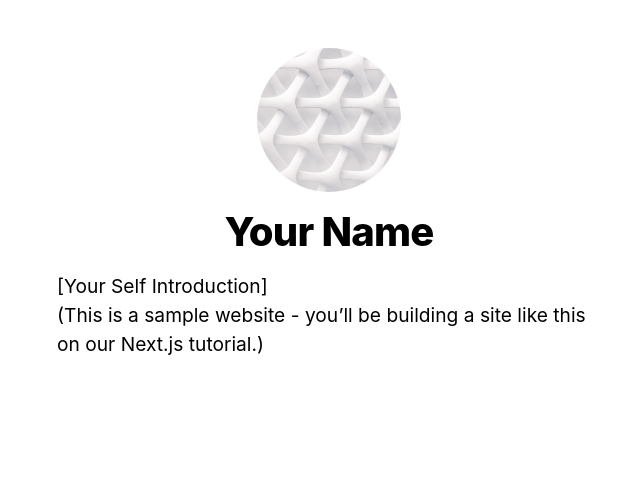
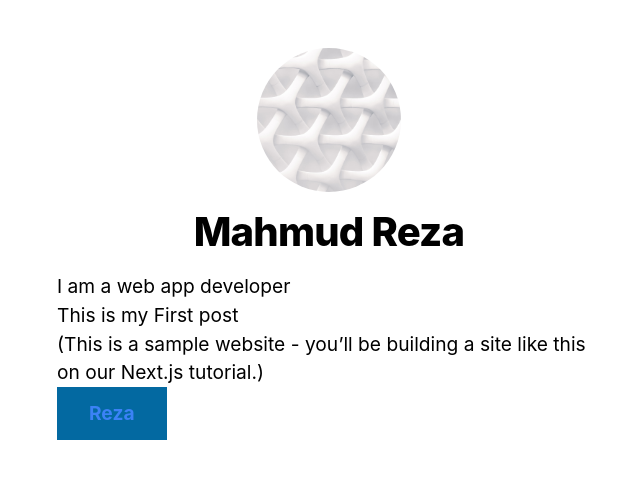
Before and after one commit to rezagitcode/Nextjs-learn, a Next.js app: page / in a window 1280 px wide. Shown: the top 478 px of the page, without its empty margins (311-951 px from the left). Built offline with nearby package versions, Linux system fonts and the light colour scheme.

Commit message:
added tailwindCSS and made some modifications

```diff
--- a/components/layout.js
+++ b/components/layout.js
@@ -4,7 +4,7 @@ import styles from './layout.module.css';
 import utilStyles from '../styles/utils.module.css';
 import Link from 'next/link';
 
-const name = 'Your Name';
+const name = 'Mahmud Reza';
 export const siteTitle = 'Next.js Sample Website';
 
 export default function Layout({ children, home }) {
--- a/pages/Reza.js
+++ b/pages/Reza.js
@@ -1,9 +1,11 @@
 import Head from "next/head";
-export default function Reza(){
-    return(<>
-    <Head>
+export default function Reza() {
+  return (
+    <>
+      <Head>
         <title>Reza</title>
-    </Head>
-    <h1>This is Reza</h1>
-    </>);
+      </Head>
+      <h1 className="text-green-400 border-2 border-indigo-500">This is Reza</h1>
+    </>
+  );
 }
--- a/pages/index.js
+++ b/pages/index.js
@@ -1,7 +1,7 @@
-import Head from 'next/head';
-import Layout, { siteTitle } from '../components/layout';
-import utilStyles from '../styles/utils.module.css';
-
+import Head from "next/head";
+import Layout, { siteTitle } from "../components/layout";
+import utilStyles from "../styles/utils.module.css";
+import Link from "next/link";
 export default function Home() {
   return (
     <Layout home>
@@ -9,11 +9,17 @@ export default function Home() {
         <title>{siteTitle}</title>
       </Head>
       <section className={utilStyles.headingMd}>
-        <p>[Your Self Introduction]</p>
+        <p className="">I am a web app developer</p>
+        <Link href="/posts/first-post">
+          <h1>This is my First post</h1>
+        </Link>
         <p>
-          (This is a sample website - you’ll be building a site like this on{' '}
+          (This is a sample website - you’ll be building a site like this on{" "}
           <a href="https://nextjs.org/learn">our Next.js tutorial</a>.)
         </p>
+        <button className="bg-sky-700 px-4 py-2 text-blue-500 hover:bg-sky-800 sm:px-8 sm:py-3">
+          Reza
+        </button>
       </section>
     </Layout>
   );
--- /dev/null
+++ b/postcss.config.js
@@ -0,0 +1,6 @@
+module.exports = {
+    plugins: {
+      tailwindcss: {},
+      autoprefixer: {},
+    },
+  };
--- a/styles/globals.css
+++ b/styles/globals.css
@@ -1,3 +1,5 @@
+@tailwind base;
+@tailwind components;
 html,
 body {
   padding: 0;
@@ -36,3 +38,4 @@ button {
   padding: 0.5rem 1rem;
   font-weight: bold;
 }
+@tailwind utilities;
--- /dev/null
+++ b/tailwind.config.js
@@ -0,0 +1,10 @@
+/** @type {import('tailwindcss').Config} */
+module.exports = {
+  content: ["./app/**/*.{js,ts,jsx,tsx,mdx}",
+  "./pages/**/*.{js,ts,jsx,tsx,mdx}",
+  "./components/**/*.{js,ts,jsx,tsx,mdx}",],
+  theme: {
+    extend: {},
+  },
+  plugins: [],
+}
```
Also changed, not shown: package.json (+7 -0 lines), 1 other file (tests, documents, lock files or other folders).
